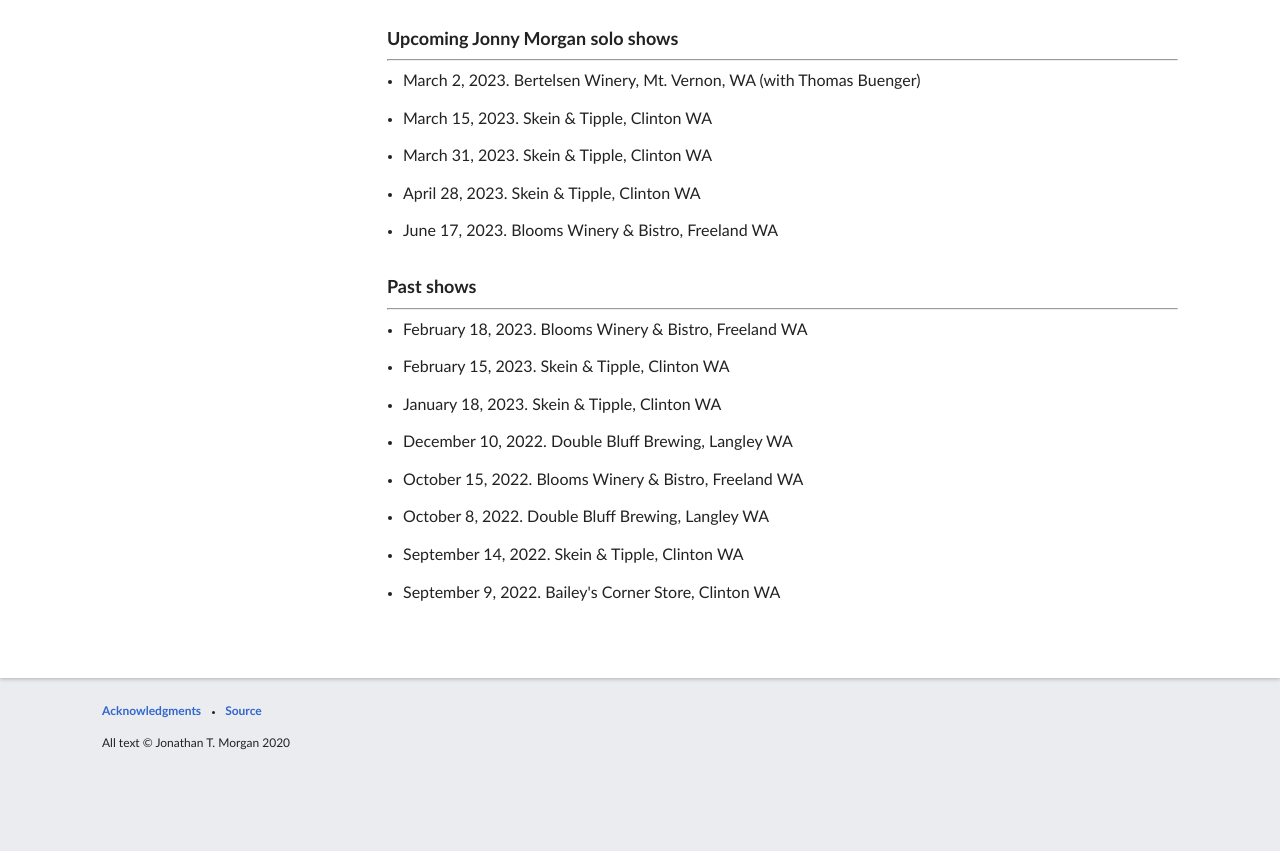
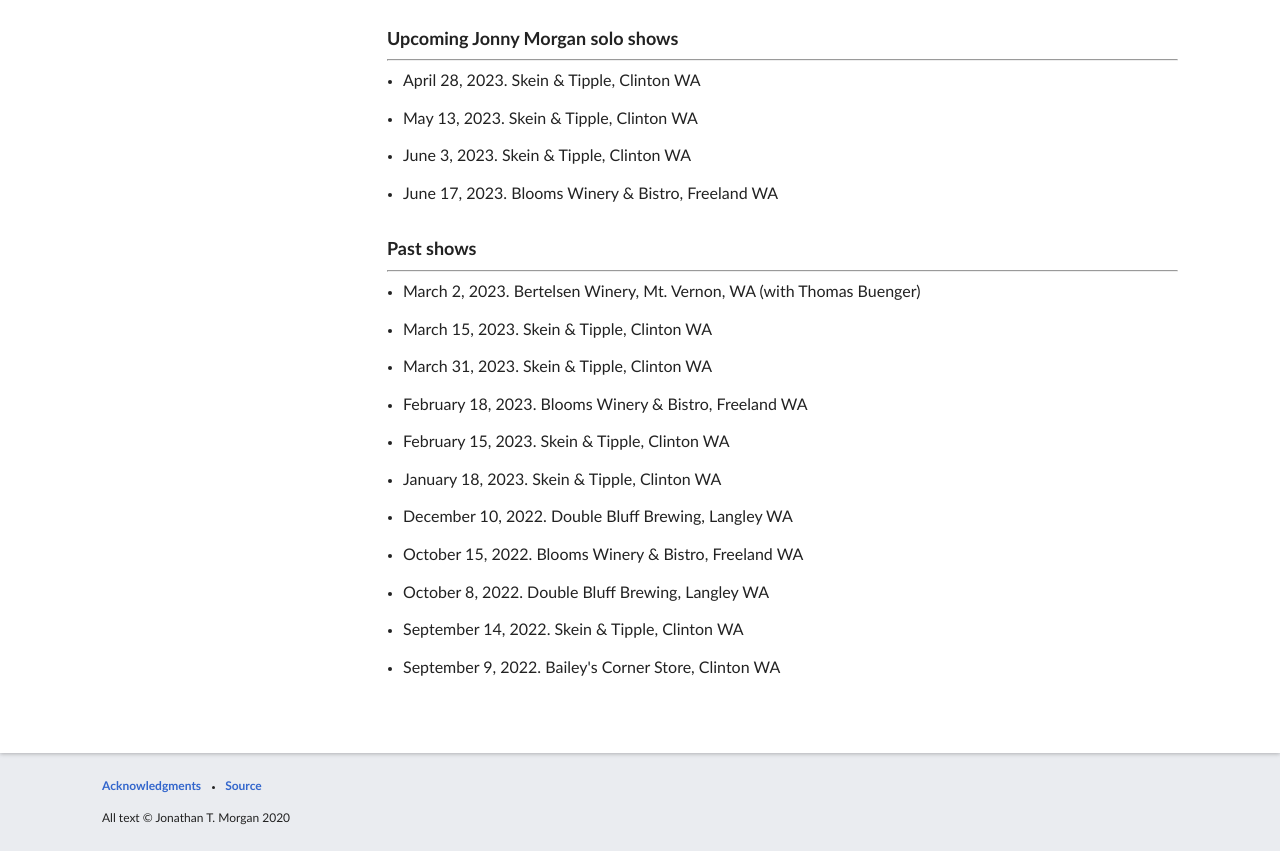
Before and after one commit to jtmorgan/jonnymorgan.github.io, a website: page index.html in a window 1280 px wide. Shown: the part 1092-1943 px from the top of the page. Before the commit the page ends 1868 px from the top, so only its background shows below. Drawn offline with Linux system fonts and the light colour scheme; a web font is replaced by a local one.

Commit message:
update solo shows list

```diff
--- a/index.html
+++ b/index.html
@@ -64,16 +64,18 @@
 					<h3>Upcoming Jonny Morgan solo shows</h3>
 						<hr />
 						<ul class="publications">
-							<li>March 2, 2023. Bertelsen Winery, Mt. Vernon, WA (with Thomas Buenger)</li>
-							<li>March 15, 2023. Skein & Tipple, Clinton WA</li>
-							<li>March 31, 2023. Skein & Tipple, Clinton WA</li>
 							<li>April 28, 2023. Skein & Tipple, Clinton WA</li>
+							<li>May 13, 2023. Skein & Tipple, Clinton WA</li>
+							<li>June 3, 2023. Skein & Tipple, Clinton WA</li>
 							<li>June 17, 2023. Blooms Winery & Bistro, Freeland WA</li>
 						</ul>
 
 					<h3>Past shows</h3>
 						<hr />
 						<ul class="publications">
+							<li>March 2, 2023. Bertelsen Winery, Mt. Vernon, WA (with Thomas Buenger)</li>
+							<li>March 15, 2023. Skein & Tipple, Clinton WA</li>
+							<li>March 31, 2023. Skein & Tipple, Clinton WA</li>
 							<li>February 18, 2023. Blooms Winery & Bistro, Freeland WA</li>
 							<li>February 15, 2023. Skein & Tipple, Clinton WA</li>
 							<li>January 18, 2023. Skein & Tipple, Clinton WA</li>
```
